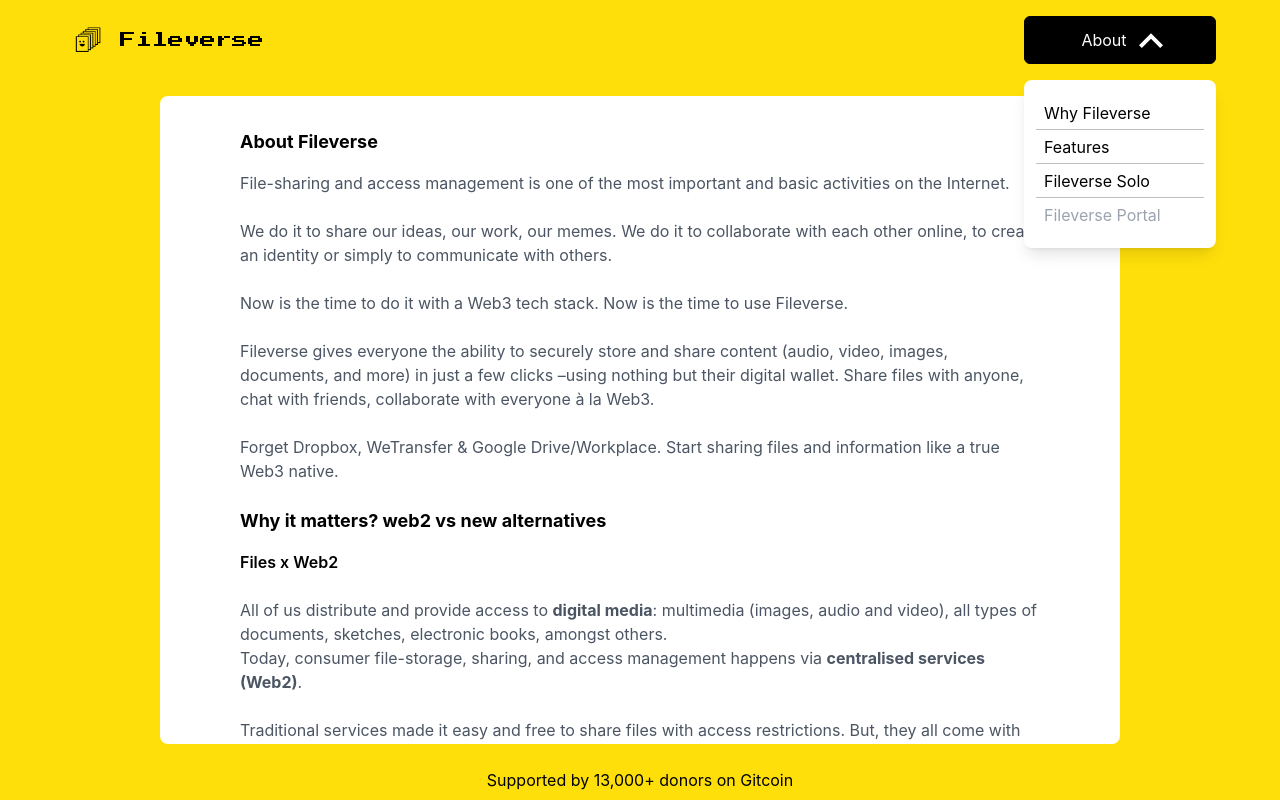
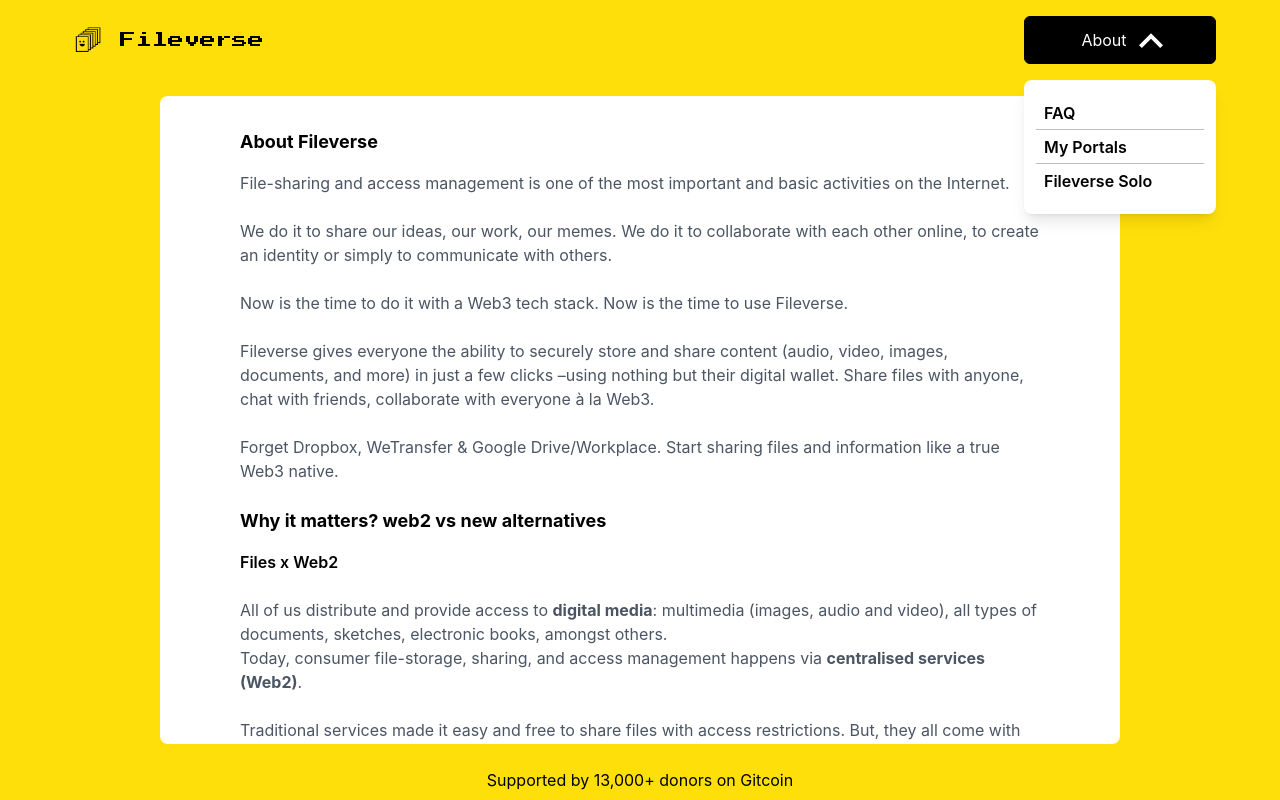
Before and after one commit to fileverse/fileverse-website-v2, a Next.js app: page /why-fileverse in a window 1280 px wide. Both pictures are taken after a click on the button "About". Built offline with nearby package versions, Linux system fonts and the light colour scheme.

Commit message:
fix desktop nabar (#20)

```diff
--- a/components/HeadNav.tsx
+++ b/components/HeadNav.tsx
@@ -136,16 +136,16 @@
 
           <Slide direction="down" in={menu} container={dropDownButton.current}>
             <div
-              className={`absolute py-4 rounded-lg w-[12rem] -z-[999999] shadow-lg bg-white top-[80px]`}
+              className={`absolute py-4 rounded-lg w-[12rem] font-semibold -z-[999999] shadow-lg bg-white top-[80px]`}
             >
-              <Link href={'/why-fileverse'} passHref>
+              <Link href={'https://portal.fileverse.io/#/manifesto'} passHref>
                 <a className="h-[34px] hover:cursor-pointer flex items-center mx-[12px] px-2 py-4 border-fade border-bottom border-b">
-                  Why Fileverse
+                  FAQ
                 </a>
               </Link>
-              <Link href={'/features'} passHref>
+              <Link href={'https://portal.fileverse.io/#/contracts'} passHref>
                 <a className="h-[34px] hover:cursor-pointer flex items-center mx-[12px] px-2 py-4 border-fade border-bottom border-b">
-                  Features
+                  My Portals
                 </a>
               </Link>
               <Link href={'https://beta.fileverse.io/'} passHref>
@@ -154,7 +154,7 @@
                   rel="noopener noreferrer"
                   onMouseEnter={() => setNewTabIcon('SOLO')}
                   onMouseLeave={() => setNewTabIcon('')}
-                  className="flex h-[34px] hover:cursor-pointer  items-center mx-[12px] px-2 py-4 border-fade border-bottom border-b"
+                  className="flex h-[34px] hover:cursor-pointer  items-center mx-[12px] px-2 py-4 border-fade "
                 >
                   Fileverse Solo
                   {newTabIconVisible === 'SOLO' && (
@@ -166,7 +166,7 @@
                   )}
                 </a>
               </Link>
-              <Tooltip title="Coming Soon" placement="right">
+              {/* <Tooltip title="Coming Soon" placement="right">
                 <div className="h-[34px] cursor-not-allowed flex text-gray-400 items-center mx-[12px] px-2 py-4 border-fade border-bottom ">
                   Fileverse Portal
                   {newTabIconVisible === 'PORTAL' && (
@@ -177,7 +177,7 @@
                     />
                   )}
                 </div>
-              </Tooltip>
+              </Tooltip> */}
             </div>
           </Slide>
         </div>
```
